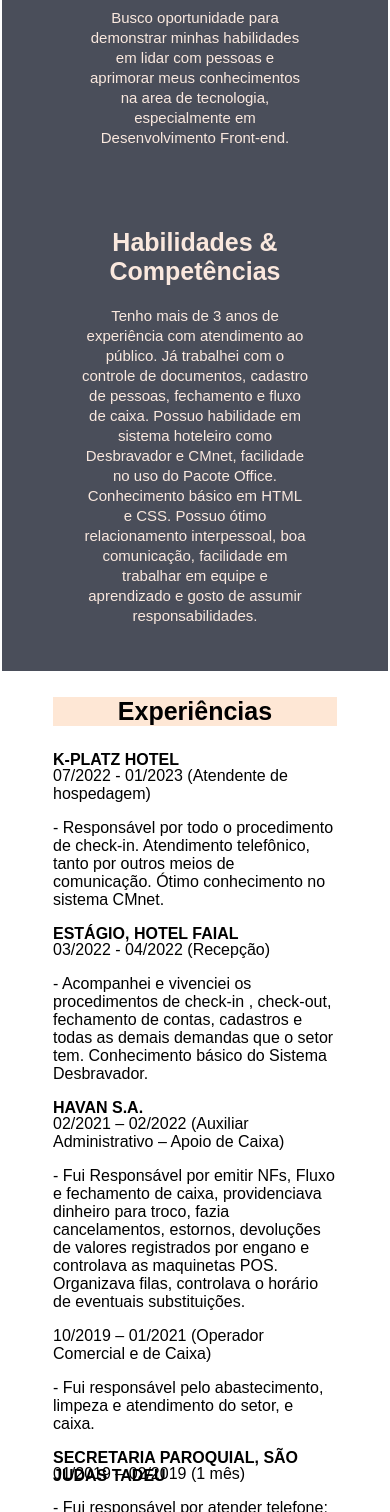
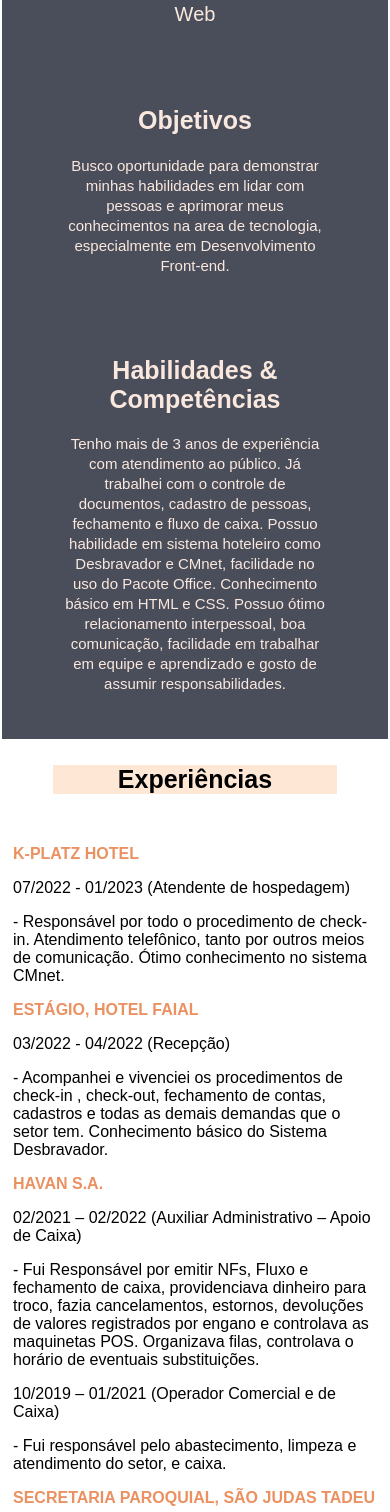
Before and after one commit to RodrigoRamirez1/curriculum, a plain HTML site: page index.html in a window 390 px wide. Shown: the part 488-2000 px from the top of the page. Drawn offline with Linux system fonts and the light colour scheme.

Commit message:
Melhorando responsivo

```diff
--- a/index.html
+++ b/index.html
@@ -36,7 +36,7 @@
                             </p>
                     </div>
                 </td>
-                <td class="coluna2">
+                <td>
                     <div>
                         <h2 class="fonte-secundaria2">Experiências</h2>
                         <div class="margem-dados">
--- a/style-curriculum.css
+++ b/style-curriculum.css
@@ -1,3 +1,4 @@
+
 table {
     position: absolute;
     width: 100%;
@@ -68,8 +69,8 @@ table {
 }
 
 .dimensao {
-    height: 0px;
     font-weight: bold;
+    color: #eb9161;
 }
 
 .margem-dados {
@@ -85,18 +86,12 @@ table {
     .coluna1 {
         width: 100%;
         text-align: center;
-        padding: 30px;
-        /* text-align: center;
-        vertical-align: middle;
-        display: table-cell;  */
+        padding: 100px 10px 30px 10px;
     }
 
     .coluna2 {
         display: flex;
         width: 100%;
-        /* text-align: center;
-        vertical-align: middle;
-        display: table-cell;*/
     }
 
     .margem-foto {
@@ -105,3 +100,14 @@ table {
     }
 
 }
+
+@media (max-width: 467px) {
+    .margem-dados {
+        padding: 10px;
+    }
+
+    .margem-foto {
+        width: 50vw;
+        height: 50vw;
+    }
+}
```
